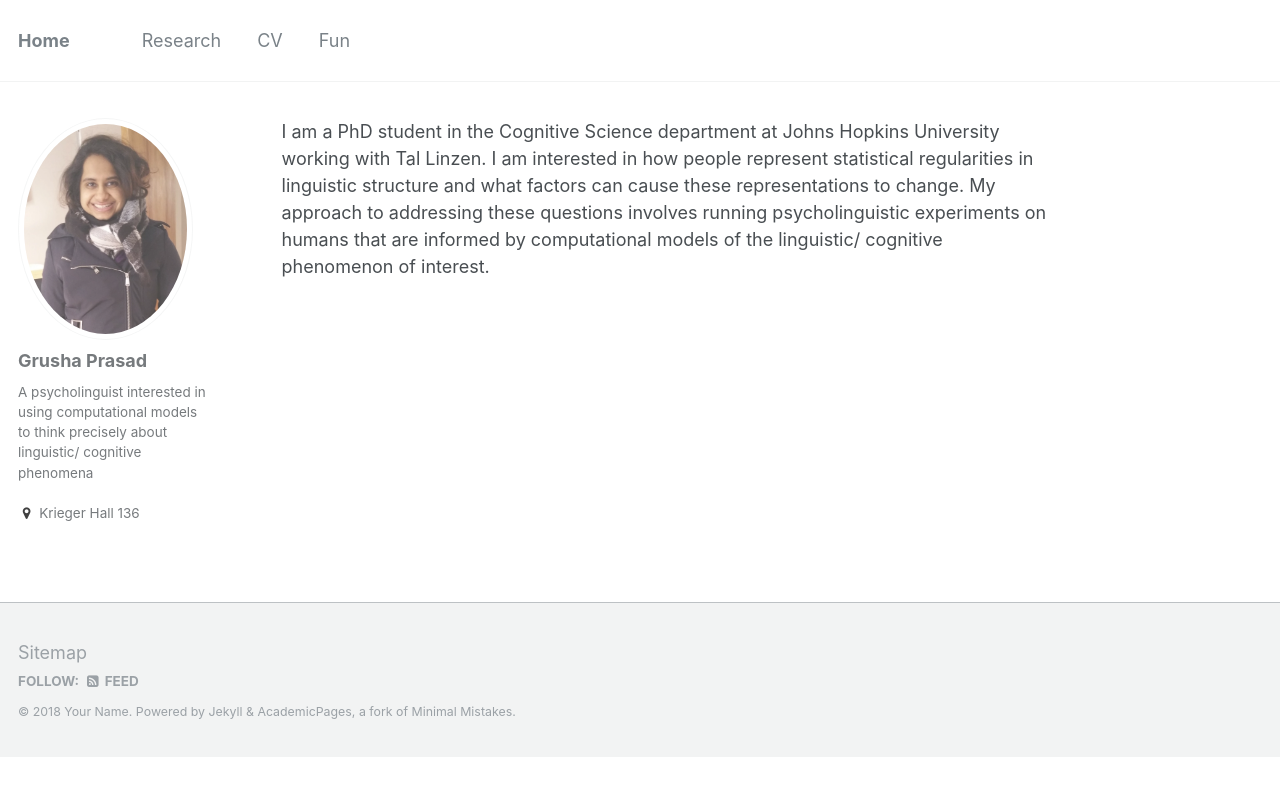
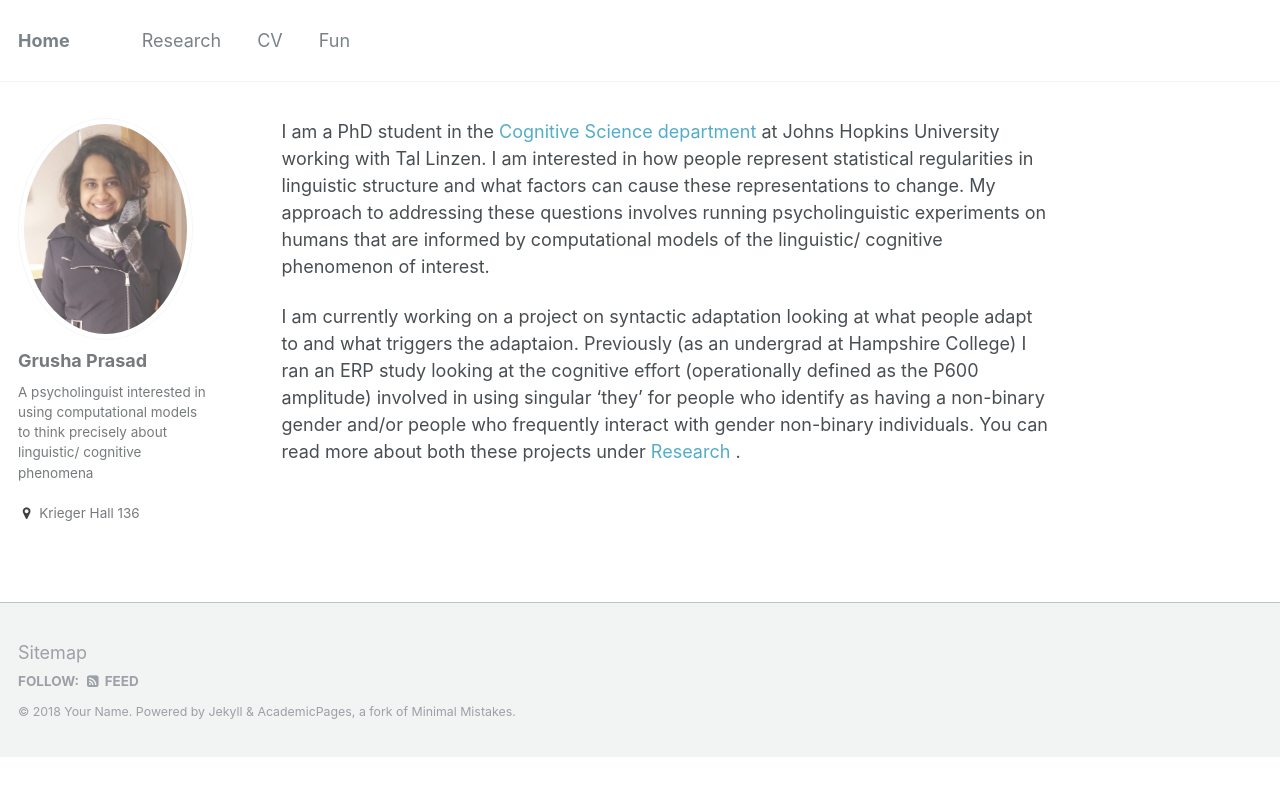
Before and after one commit to grushaprasad/grushaprasad.github.io, a Jekyll site: the page built from _pages/about.md, in a window 1280 px wide. Shown: the top 796 px of the page. Built offline with Jekyll 4.4.1, drawn with Linux system fonts in a browser that asks for light colours.

Commit message:
trying stuff

```diff
--- a/_pages/about.md
+++ b/_pages/about.md
@@ -7,4 +7,6 @@ redirect_from:
   - /about.html
 ---
 
-I am a PhD student in the Cognitive Science department at Johns Hopkins University working with Tal Linzen. I am interested in how people represent statistical regularities in linguistic structure and what factors can cause these representations to change. My approach to addressing these questions involves running psycholinguistic experiments on humans that are informed by computational models of the linguistic/ cognitive phenomenon of interest.
+I am a PhD student in the <a href= "http://cogsci.jhu.edu/"> Cognitive Science department</a> at Johns Hopkins University working with Tal Linzen. I am interested in how people represent statistical regularities in linguistic structure and what factors can cause these representations to change. My approach to addressing these questions involves running psycholinguistic experiments on humans that are informed by computational models of the linguistic/ cognitive phenomenon of interest.
+
+I am currently working on a project on syntactic adaptation looking at what people adapt to and what triggers the adaptaion. Previously (as an undergrad at Hampshire College) I ran an ERP study looking at the cognitive effort (operationally defined as the P600 amplitude) involved in using singular 'they' for people who identify as having a non-binary gender and/or people who frequently interact with gender non-binary individuals. You can read more about both these projects under <a href= "/research/"> Research </a>.
```
